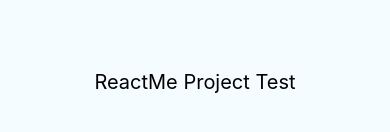
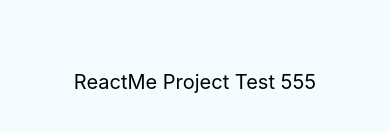
Before and after one commit to noppadolsungum/ReactMe, a React Native app in the folder ReactMe/: screen / in a window 390 px wide. Shown: the part 340-472 px from the top of the page. Built offline with nearby package versions, Linux system fonts and the light colour scheme.

Commit message:
version 6 uat

```diff
--- a/ReactMe/App.js
+++ b/ReactMe/App.js
@@ -24,7 +24,7 @@ export default class App extends Component<{}> {
     return (
       <View style={styles.container}>
         <Text style={styles.welcome}>
-          ReactMe Project Test
+          ReactMe Project Test 555
         </Text>
       </View>
     );
```
